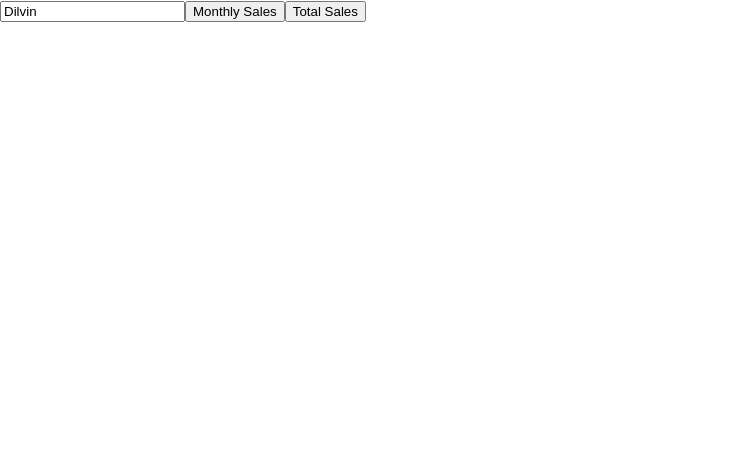
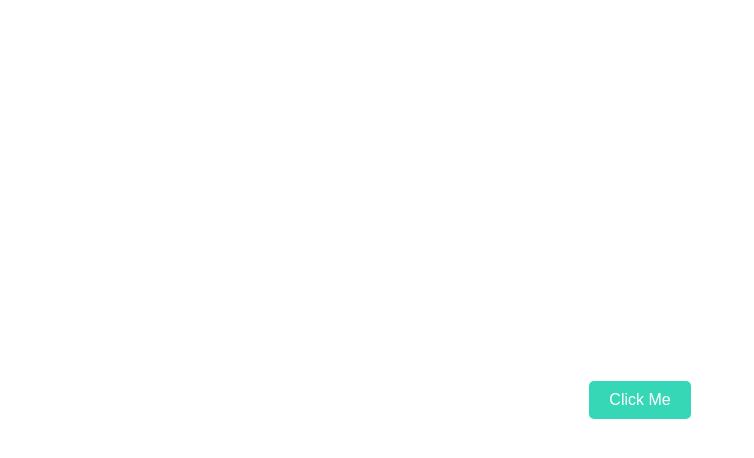
Before and after one commit to dbatu00/Fullstack-Supplier-Dashboard-Case, a React (Create React App) app in the folder client/: page / in a window 1280 px wide. Shown: the top 458 px of the page, without its empty margins (0-754 px from the left). Built offline with nearby package versions, Linux system fonts and the light colour scheme.

Commit message:
button in the middle

```diff
--- a/client/src/App.js
+++ b/client/src/App.js
@@ -1,57 +1,44 @@
 import React, { useState } from 'react';
-import { css } from '@emotion/react';
-import { ClipLoader } from 'react-spinners';
 
 function App() {
-  const [apiData, setApiData] = useState(null);
-  const [vendor, setVendor] = useState('Dilvin');
   const [loading, setLoading] = useState(false);
 
-  const fetchData = async (endpoint) => {
+  const simulateApiCall = async () => {
     try {
-      setApiData(null); // Clear apiData before fetching new data
       setLoading(true);
-      console.log(`Fetching data from /api/${endpoint} with vendor name ${vendor}`);
-      const response = await fetch(`http://localhost:5000/api/${endpoint}?vendor=${vendor}`);
-      console.log('Fetched successfully');
-      console.log('Response:', response);
-      const data = await response.json();
-      console.log('Data:', data);
-      setApiData(data);
+      // Simulate an API call
+      await new Promise((resolve) => setTimeout(resolve, 2000));
+      console.log('API call successful');
     } catch (error) {
-      console.error('Error fetching data:', error);
+      console.error('Error in API call:', error);
     } finally {
       setLoading(false);
     }
   };
 
-  const override = css`
-    display: block;
-    margin: 20px auto; /* Adjust the margin as needed */
-    border-color: #36D7B7;
-  `;
+  const containerStyle = {
+    display: 'flex',
+    justifyContent: 'center',
+    alignItems: 'center',
+    height: '100vh',
+  };
+
+  const buttonStyle = {
+    padding: '10px 20px',
+    fontSize: '16px',
+    cursor: 'pointer',
+    backgroundColor: '#36D7B7',
+    color: 'white',
+    border: 'none',
+    borderRadius: '5px',
+    transition: 'background-color 0.3s ease',
+  };
 
   return (
-    <div>
-      <div style={{ marginBottom: '20px' }}>
-        <input
-          type="text"
-          placeholder="Vendor Name"
-          value={vendor}
-          onChange={(e) => setVendor(e.target.value)}
-        />
-        <button onClick={() => fetchData('monthlySales')}>Monthly Sales</button>
-        <button onClick={() => fetchData('totalSales')}>Total Sales</button>
-      </div>
-
-      {loading && <ClipLoader color="#36D7B7" loading={loading} css={override} size={50} />}
-
-      {apiData && (
-        <div>
-          <h2>API Data:</h2>
-          <pre>{JSON.stringify(apiData, null, 2)}</pre>
-        </div>
-      )}
+    <div style={containerStyle}>
+      <button onClick={simulateApiCall} style={buttonStyle} disabled={loading}>
+        {loading ? 'Loading...' : 'Click Me'}
+      </button>
     </div>
   );
 }
```
